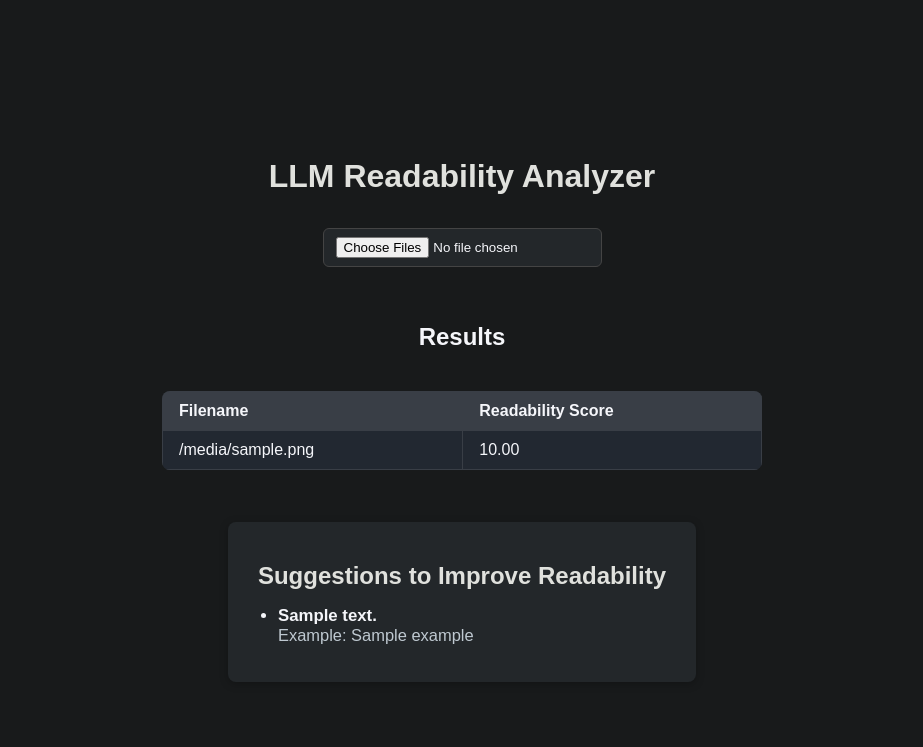
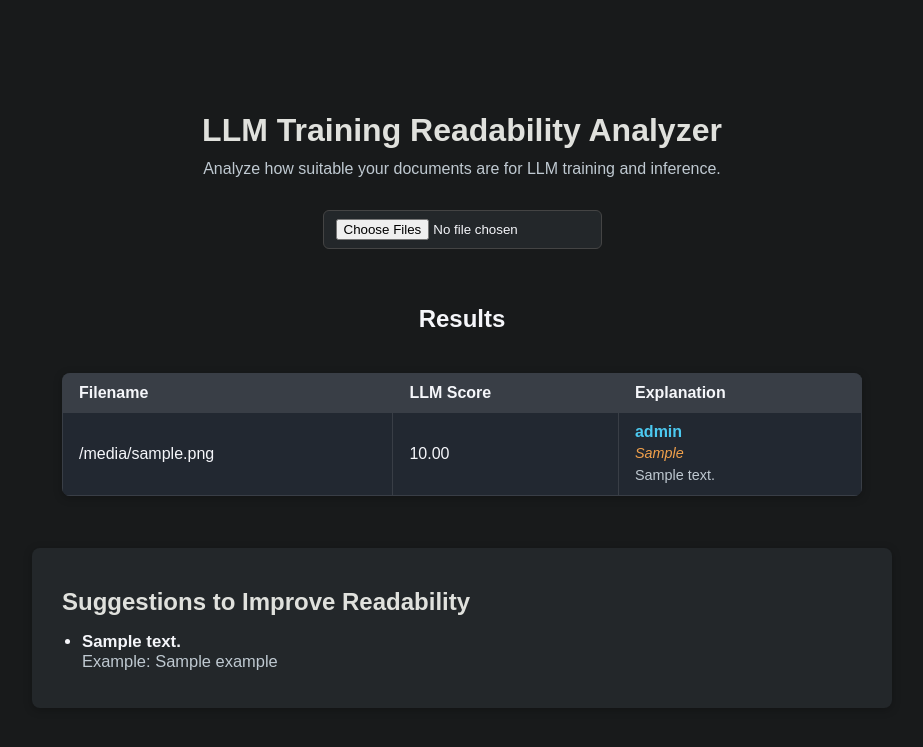
Before and after one commit to lucashendrichCTO/llm_readability_webapp, a FastAPI app: template templates/index.html in a window 1280 px wide. Shown: the top 747 px of the page, without its empty margins (178-1101 px from the left). Run offline with FastAPI, Linux system fonts and the light colour scheme; the template is opened without the code that fills it: most values are stand-ins (such as "Sample title", 1, 10 or a date in 2020).

Commit message:
Enhance LLM readability app with improved scoring algorithm and UI adjustments

```diff
--- a/main.py
+++ b/main.py
@@ -30,38 +30,185 @@ def extract_text_from_doc(file_path):
         return "(Could not extract text)"
 
 def llm_readability_score(text: str) -> float:
-    # Placeholder: replace with LLM integration
-    # For now, use a simple metric (Flesch Reading Ease)
-    import textstat
-    return textstat.flesch_reading_ease(text)
+    # Calculate a score based on factors that make text easier for LLMs to process
+    # Higher score = better for LLM training and inference
+    import re
+    import math
+    from collections import Counter
+
+    # Initialize score at 40 (below average) - must earn points to reach higher levels
+    score = 40.0
+
+    # Empty text gets zero score
+    if not text or len(text.strip()) == 0:
+        return 0
+
+    # Split into sentences and words
+    sentences = re.split(r'[.!?]+', text)
+    sentences = [s.strip() for s in sentences if s.strip()]
+    words = re.findall(r'\b\w+\b', text.lower())
+
+    # 1. Sentence length - moderate length sentences (12-20 words) are optimal for LLMs
+    # More stringent range than before
+    avg_sentence_length = len(words) / max(1, len(sentences))
+    if 12 <= avg_sentence_length <= 20:
+        score += 10
+    elif 8 <= avg_sentence_length < 12 or 20 < avg_sentence_length <= 25:
+        score += 5  # Partial points for close to optimal
+    elif avg_sentence_length < 5 or avg_sentence_length > 35:
+        score -= 15  # Bigger penalty for extremes
+
+    # 2. Vocabulary diversity - moderate diversity is good (not too repetitive, not too diverse)
+    # Narrower optimal range
+    unique_words = len(set(words))
+    diversity_ratio = unique_words / max(1, len(words))
+    if 0.35 <= diversity_ratio <= 0.55:
+        score += 12
+    elif 0.25 <= diversity_ratio < 0.35 or 0.55 < diversity_ratio <= 0.65:
+        score += 6  # Partial points
+    elif diversity_ratio > 0.75:  # Too many unique words
+        score -= 12
+    elif diversity_ratio < 0.2:  # Too repetitive
+        score -= 10
+
+    # 3. Structure - well-structured text with paragraphs is better for LLMs
+    paragraphs = text.split('\n\n')
+    if 4 <= len(paragraphs) <= 12:
+        score += 10
+    elif 2 <= len(paragraphs) < 4 or 12 < len(paragraphs) <= 20:
+        score += 5  # Partial points
+    elif len(paragraphs) > 25 or len(paragraphs) == 1:
+        score -= 8  # Penalty for poor structure
+
+    # 4. Repetition patterns - some repetition helps LLMs learn patterns
+    word_counts = Counter(words)
+    common_words = [word for word, count in word_counts.most_common(10)]
+    common_word_ratio = sum(word_counts[word] for word in common_words) / max(1, len(words))
+    if 0.15 <= common_word_ratio <= 0.25:
+        score += 12
+    elif 0.1 <= common_word_ratio < 0.15 or 0.25 < common_word_ratio <= 0.3:
+        score += 6  # Partial points
+    elif common_word_ratio > 0.4:  # Too repetitive
+        score -= 10
+
+    # 5. Special characters and formatting
+    special_chars_ratio = len(re.findall(r'[^\w\s]', text)) / max(1, len(text))
+    if special_chars_ratio <= 0.05:  # Minimal special characters
+        score += 8
+    elif 0.05 < special_chars_ratio <= 0.08:
+        score += 4  # Partial points
+    elif special_chars_ratio > 0.12:  # Too many special characters
+        score -= 15
+
+    # 6. Sentence complexity - analyze clause structure (new metric)
+    complex_sentence_markers = ['although', 'though', 'while', 'whereas', 'because',
+                               'since', 'unless', 'if', 'when', 'whenever', 'where',
+                               'whereby', 'that', 'which', 'who', 'whom', 'whose']
+    complex_sentence_count = sum(1 for word in words if word.lower() in complex_sentence_markers)
+    complex_ratio = complex_sentence_count / max(1, len(sentences))
+
+    if 0.2 <= complex_ratio <= 0.5:  # Good balance of simple and complex sentences
+        score += 8
+    elif complex_ratio > 0.7:  # Too many complex sentences
+        score -= 10
+
+    # 7. Consistency check - penalize inconsistent capitalization and formatting
+    capitalized_words = sum(1 for word in re.findall(r'\b\w+\b', text) if word[0].isupper())
+    capitalization_ratio = capitalized_words / max(1, len(words))
+    if capitalization_ratio > 0.3 and capitalization_ratio < 0.7:  # Inconsistent capitalization
+        score -= 8
+
+    # Ensure score is between 0 and 100
+    return max(0, min(100, score))
+
+def get_score_explanation(score):
+    """Return an explanation of what the LLM readability score means."""
+    if score >= 85:
+        return {
+            "level": "Exceptional for LLMs",
+            "training_value": "Premium training data",
+            "description": "This text has exceptional characteristics for LLM training and inference. Perfectly balanced structure, vocabulary, and complexity patterns."
+        }
+    elif score >= 75:
+        return {
+            "level": "Excellent for LLMs",
+            "training_value": "High-quality training data",
+            "description": "This content is excellently suited for LLMs. It has near-optimal structure, appropriate sentence complexity, and well-balanced vocabulary diversity."
+        }
+    elif score >= 65:
+        return {
+            "level": "Very Good for LLMs",
+            "training_value": "Very valuable training data",
+            "description": "This text works very well for LLM training and inference. It has strong patterns with only minor improvements possible."
+        }
+    elif score >= 55:
+        return {
+            "level": "Good for LLMs",
+            "training_value": "Good training data",
+            "description": "This content is good for LLMs but has some characteristics that could be improved for better model performance."
+        }
+    elif score >= 45:
+        return {
+            "level": "Moderately Good for LLMs",
+            "training_value": "Useful training data",
+            "description": "This text has moderately good characteristics for LLM processing. Several aspects could be improved for optimal results."
+        }
+    elif score >= 35:
+        return {
+            "level": "Average for LLMs",
+            "training_value": "Basic training data",
+            "description": "This content has average characteristics for LLM processing. It may have inconsistent structure, complexity, or vocabulary patterns."
+        }
+    elif score >= 25:
+        return {
+            "level": "Below Average for LLMs",
+            "training_value": "Requires preprocessing",
+            "description": "This text may be challenging for LLMs to process effectively. Consider restructuring with more consistent patterns."
+        }
+    else:
+        return {
+            "level": "Difficult for LLMs",
+            "training_value": "Not ideal for training",
+            "description": "This content has characteristics that make it difficult for LLMs to process effectively. Consider significant restructuring."
+        }
 
 def readability_suggestions(score):
-    """Return suggestions and examples based on Flesch Reading Ease score."""
+    """Return suggestions and examples based on LLM readability score."""
     suggestions = []
-    if score > 80:
+    if score > 75:
         suggestions.append({
-            "text": "Excellent readability. Consider using more advanced vocabulary if your audience allows.",
-            "example": "Instead of 'good', try 'exceptional' or 'superb'."
+            "text": "Exceptional LLM-friendly content. Consider using as a gold standard template.",
+            "example": "Your balanced sentence structure, optimal vocabulary diversity, and consistent patterns make this ideal for LLM processing."
         })
-    if score <= 80:
+    if score <= 75:
         suggestions.append({
-            "text": "Use shorter sentences and simpler words where possible.",
-            "example": "Replace: 'The implementation of the new policy was met with considerable resistance.'\nWith: 'Many people resisted the new policy.'"
+            "text": "Fine-tune sentence length distribution for optimal LLM processing.",
+            "example": "Aim for sentences between 12-20 words. Current average may be outside the optimal range."
         })
-    if score <= 60:
+    if score <= 65:
         suggestions.append({
-            "text": "Break up long paragraphs. Use bullet points or lists.",
-            "example": "Replace: 'The process involves several steps. First, gather data. Next, analyze the results. Then, write a report.'\nWith:\n- Gather data\n- Analyze results\n- Write a report"
+            "text": "Optimize vocabulary diversity ratio (aim for 0.35-0.55 unique words ratio).",
+            "example": "Your text may have too many unique terms or be too repetitive. Balance consistent terminology with controlled variation."
         })
-    if score <= 40:
+    if score <= 55:
         suggestions.append({
-            "text": "Use active voice. Avoid jargon and complex constructions.",
-            "example": "Replace: 'The experiment was conducted by the team.'\nWith: 'The team conducted the experiment.'"
+            "text": "Improve paragraph structure and document organization.",
+            "example": "Aim for 4-12 well-structured paragraphs with clear topical focus in each."
         })
-    if score <= 20:
+    if score <= 45:
         suggestions.append({
-            "text": "Consider rewriting sentences for clarity. Use more familiar words.",
-            "example": "Replace: 'Utilize' with 'use'; 'commence' with 'start'."
+            "text": "Balance simple and complex sentences (aim for 20-50% complex sentences).",
+            "example": "Your text may have too many complex sentences with multiple clauses or too many overly simple sentences."
+        })
+    if score <= 35:
+        suggestions.append({
+            "text": "Reduce special characters and inconsistent formatting.",
+            "example": "Minimize special characters to less than 5% of your text and maintain consistent capitalization patterns."
+        })
+    if score <= 25:
+        suggestions.append({
+            "text": "Consider complete restructuring with more consistent patterns and clearer organization.",
+            "example": "Break very long paragraphs into smaller units, simplify overly complex sentences, and use more consistent terminology throughout."
         })
     return suggestions
 
@@ -85,7 +232,12 @@ async def analyze(request: Request, files: List[UploadFile] = File(...)):
         else:
             text = "(Unsupported file type)"
         score = llm_readability_score(text) if text else 0
-        results.append({"filename": file.filename, "score": score})
+        explanation = get_score_explanation(score)
+        results.append({
+            "filename": file.filename,
+            "score": score,
+            "explanation": explanation
+        })
         suggestions.extend(readability_suggestions(score))
         os.remove(tmp_path)
     # Sort by score descending (higher = easier to read)
--- a/static/style.css
+++ b/static/style.css
@@ -18,6 +18,14 @@ h1 {
     text-align: center;
 }
 
+.intro {
+    text-align: center;
+    color: #bfc9d1;
+    margin-top: -10px;
+    margin-bottom: 20px;
+    max-width: 600px;
+}
+
 form {
     display: flex;
     flex-direction: column;
@@ -34,14 +42,18 @@ input[type="file"] {
     margin: 12px 0;
 }
 
-table {
-    border-collapse: collapse;
-    width: 60vw;
-    max-width: 600px;
+table, .suggestions {
+    width: 80%;
+    max-width: 800px;
     margin: 20px auto;
     background: #23272a;
     border-radius: 8px;
     overflow: hidden;
+    box-shadow: 0 2px 8px rgba(0,0,0,0.25);
+}
+
+table {
+    border-collapse: collapse;
 }
 
 th, td {
@@ -63,13 +75,31 @@ tr:nth-child(odd) {
     background: #23272a;
 }
 
+.score-explanation {
+    display: flex;
+    flex-direction: column;
+    gap: 4px;
+}
+
+.score-explanation strong {
+    color: #4cc9f0;
+}
+
+.training-value {
+    font-size: 0.9em;
+    color: #f0a04b;
+    font-style: italic;
+}
+
+.explanation-description {
+    font-size: 0.9em;
+    color: #bfc9d1;
+    line-height: 1.4;
+}
+
 .suggestions {
-    margin: 32px auto 0 auto;
-    background: #23272a;
+    margin-top: 32px;
     padding: 20px 30px;
-    border-radius: 8px;
-    box-shadow: 0 2px 8px rgba(0,0,0,0.25);
-    max-width: 600px;
     color: #f5f6fa;
 }
 
--- a/templates/index.html
+++ b/templates/index.html
@@ -2,11 +2,12 @@
 <html lang="en">
 <head>
     <meta charset="UTF-8">
-    <title>LLM Readability Analyzer</title>
+    <title>LLM Training Readability Analyzer</title>
     <link rel="stylesheet" href="/static/style.css">
 </head>
 <body>
-    <h1>LLM Readability Analyzer</h1>
+    <h1>LLM Training Readability Analyzer</h1>
+    <p class="intro">Analyze how suitable your documents are for LLM training and inference.</p>
     <form id="uploadForm" action="/analyze" method="post" enctype="multipart/form-data">
         <input id="fileInput" type="file" name="files" multiple accept=".doc,.docx" required>
     </form>
@@ -21,11 +22,22 @@
     {% if results %}
     <h2>Results</h2>
     <table>
-        <tr><th>Filename</th><th>Readability Score</th></tr>
+        <tr>
+            <th>Filename</th>
+            <th>LLM Score</th>
+            <th>Explanation</th>
+        </tr>
         {% for result in results %}
         <tr>
             <td>{{ result.filename }}</td>
             <td>{{ '%.2f' % result.score }}</td>
+            <td>
+                <div class="score-explanation">
+                    <strong>{{ result.explanation.level }}</strong>
+                    <div class="training-value">{{ result.explanation.training_value }}</div>
+                    <div class="explanation-description">{{ result.explanation.description }}</div>
+                </div>
+            </td>
         </tr>
         {% endfor %}
     </table>
```
